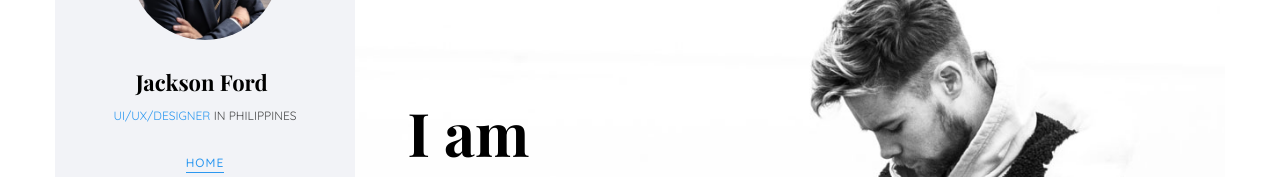
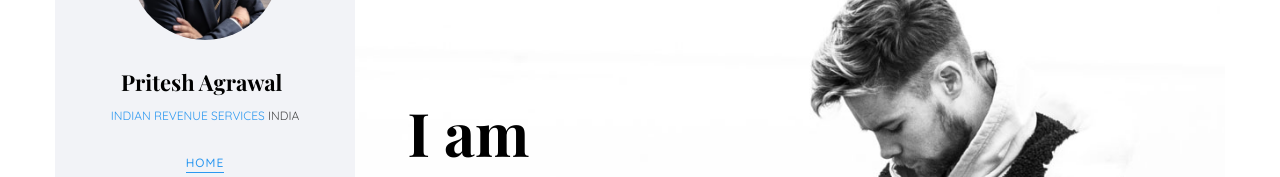
Before and after one commit to priteshjsr/naveen_ag, a plain HTML site: page index.html in a window 1280 px wide. Shown: the part 155-332 px from the top of the page. Drawn offline with nearby package versions, Linux system fonts and the light colour scheme; files whose address does not match are found by name; a web font is replaced by a local one.

Commit message:
Update index.html

```diff
--- a/index.html
+++ b/index.html
@@ -57,8 +57,8 @@
 		<aside id="colorlib-aside" role="complementary" class="border js-fullheight">
 			<div class="text-center">
 				<div class="author-img" style="background-image: url(images/about.jpg);"></div>
-				<h1 id="colorlib-logo"><a href="index.html">Jackson Ford</a></h1>
-				<span class="position"><a href="#">UI/UX/Designer</a> in Philippines</span>
+				<h1 id="colorlib-logo"><a href="index.html">Pritesh Agrawal</a></h1>
+				<span class="position"><a href="#">Indian Revenue Services</a> INDIA</span>
 			</div>
 			<nav id="colorlib-main-menu" role="navigation" class="navbar">
 				<div id="navbar" class="collapse">
```
